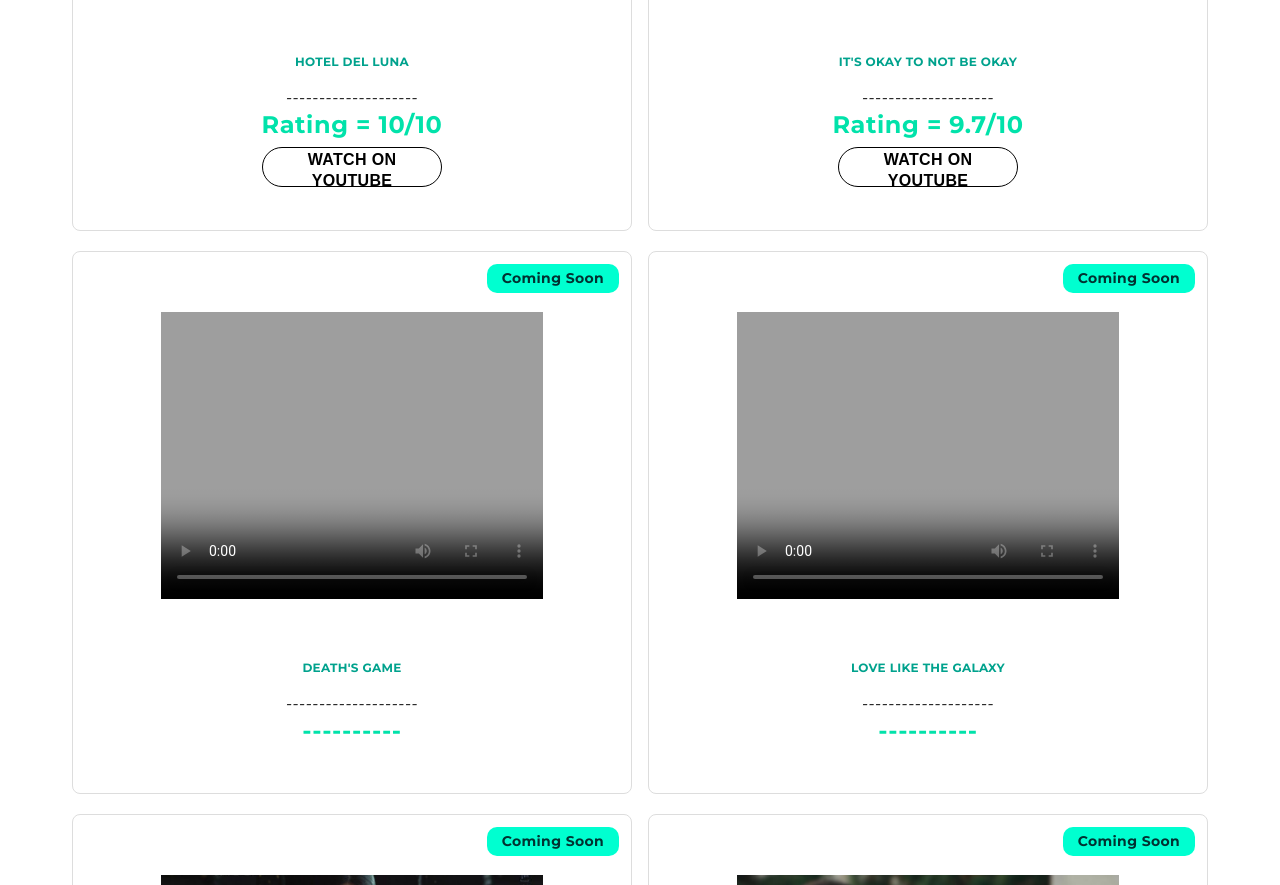
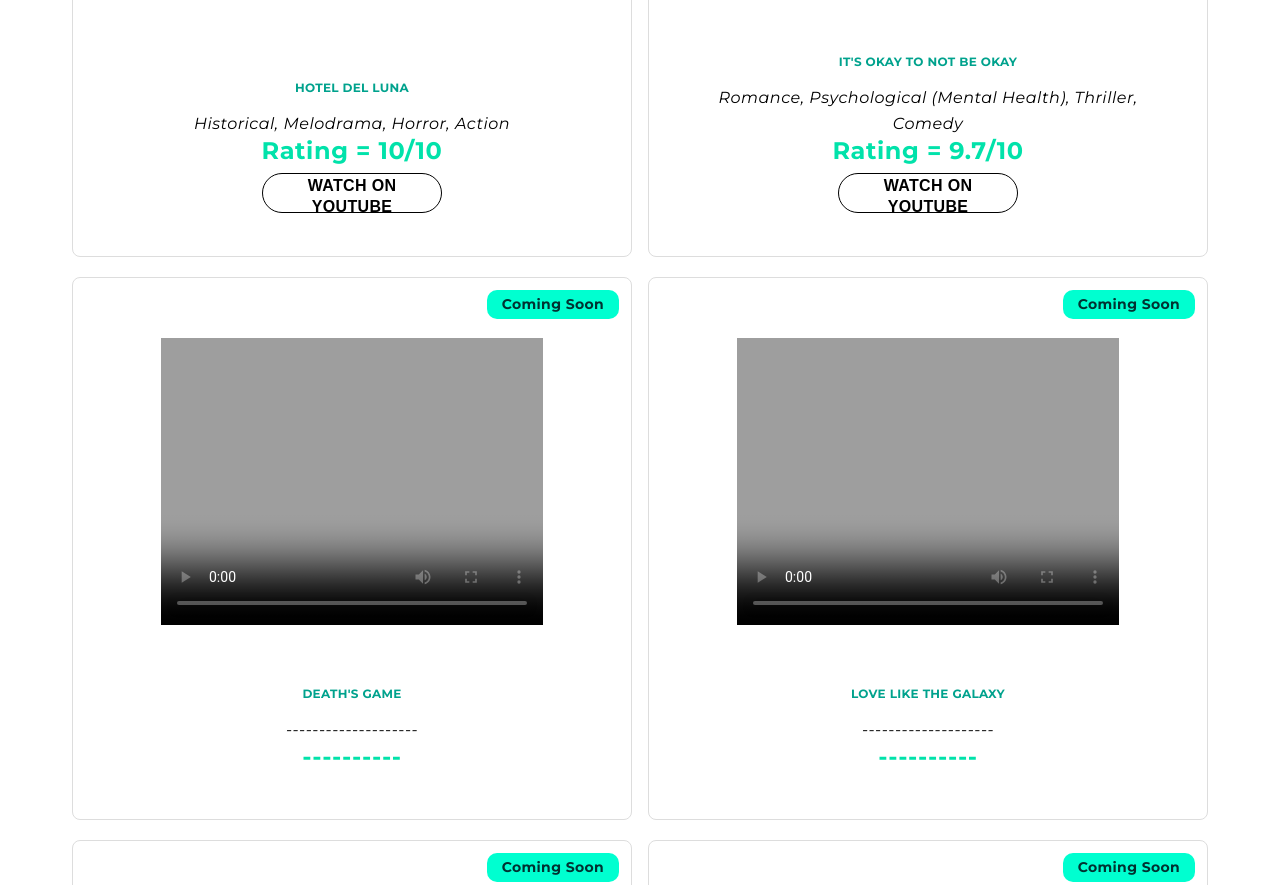
Before and after one commit to paboyi/Kdrama-Rec-Website, a plain HTML site: page index.html in a window 1280 px wide. Shown: the part 1840-2725 px from the top of the page. Drawn offline with Linux system fonts and the light colour scheme.

Commit message:
Update index.html

```diff
--- a/index.html
+++ b/index.html
@@ -159,7 +159,7 @@
 
                     <div class="product-info">
                         <h3 class = "categories"><b>Hotel Del Luna</b></h3>
-                        <h4 class = "title">--------------------</h4>
+                        <h4 class = "title">Historical, Melodrama, Horror, Action </h4>
                         <h5 class = "price">
                             Rating = 10/10
                         </h5>
@@ -179,7 +179,7 @@
 
                     <div class="product-info">
                         <h3 class = "categories"><b>It's Okay to Not be Okay</b></h3>
-                        <h4 class = "title">--------------------</h4>
+                        <h4 class = "title">Romance, Psychological (Mental Health), Thriller, Comedy</h4>
                         <h5 class = "price">
                             Rating = 9.7/10
                         </h5>
```
